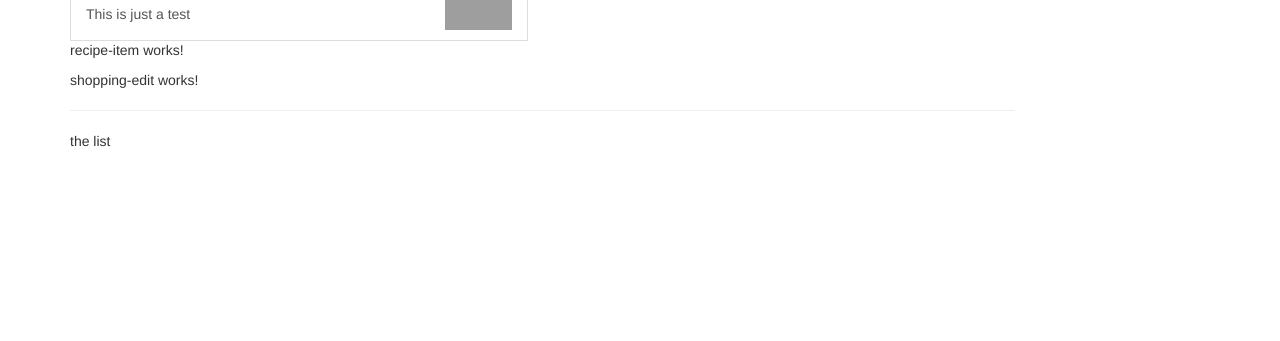
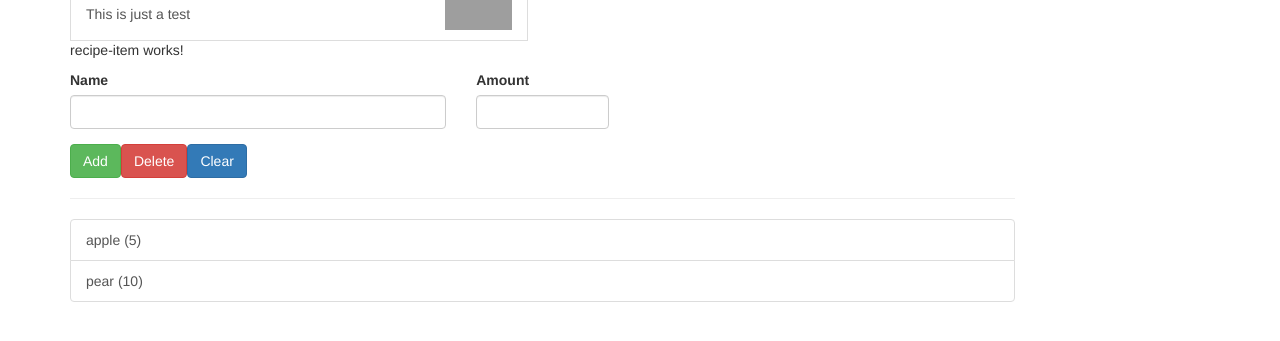
Before and after one commit to hj59172507/RecipesApp, an Angular app: page / in a window 1280 px wide. Shown: the part 249-590 px from the top of the page. Built offline with nearby package versions, Linux system fonts and the light colour scheme; grey boxes are pictures that could not be loaded.

Commit message:
add content for shopping list and shopping list edit

```diff
--- /dev/null
+++ b/src/app/shared/ingredient.model.ts
@@ -0,0 +1,9 @@
+export class Ingredient{
+
+  //adding public before parameter, it will auto create properties
+  constructor(public name: string, public amount: number) {
+    this.name = name;
+    this.amount = amount;
+  }
+
+}
--- a/src/app/shopping-list/shopping-edit/shopping-edit.component.html
+++ b/src/app/shopping-list/shopping-edit/shopping-edit.component.html
@@ -1 +1,34 @@
-<p>shopping-edit works!</p>
+<div class="row">
+  <div class="col-xs-12">
+    <form class="">
+      <div class="row">
+        <div class="col-sm-5 form-group">
+          <label for="name">Name</label>
+          <input type="text" id="name"
+                 class="form-control" />
+        </div>
+        <div class="col-sm-2 form-group">
+          <label for="amount">Amount</label>
+          <input type="number" id="amount"
+                class="form-control" />
+        </div>
+      </div>
+      <div class="row">
+        <div class="col-xs-12">
+          <button class="btn btn-success"
+                  type="submit">
+            Add
+          </button>
+          <button class="btn btn-danger"
+                  type="button">
+            Delete
+          </button>
+          <button class="btn btn-primary"
+                  type="button">
+            Clear
+          </button>
+        </div>
+      </div>
+    </form>
+  </div>
+</div>
--- a/src/app/shopping-list/shopping-list.component.html
+++ b/src/app/shopping-list/shopping-list.component.html
@@ -2,6 +2,12 @@
   <div class="col-xs-10">
     <app-shopping-edit></app-shopping-edit>
     <hr/>
-    <p>the list</p>
+    <ul class="list-group">
+      <a class="list-group-item"
+         style="cursor: pointer"
+         *ngFor="let ingredient of ingredients">
+        {{ ingredient.name}} ({{ingredient.amount}})
+      </a>
+    </ul>
   </div>
 </div>
--- a/src/app/shopping-list/shopping-list.component.ts
+++ b/src/app/shopping-list/shopping-list.component.ts
@@ -1,4 +1,5 @@
 import { Component, OnInit } from '@angular/core';
+import { Ingredient } from '../shared/ingredient.model';
 
 @Component({
   selector: 'app-shopping-list',
@@ -6,7 +7,10 @@ import { Component, OnInit } from '@angular/core';
   styleUrls: ['./shopping-list.component.css']
 })
 export class ShoppingListComponent implements OnInit {
-
+  ingredients: Ingredient[] = [
+    new Ingredient("apple", 5),
+    new Ingredient("pear", 10),
+  ];
   constructor() { }
 
   ngOnInit(): void {
```
